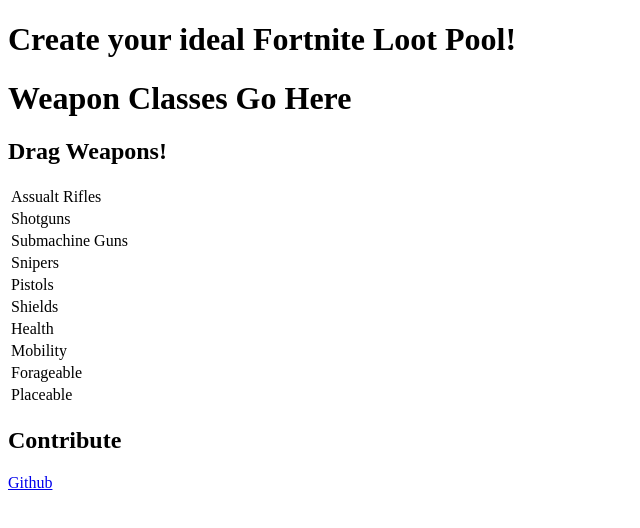
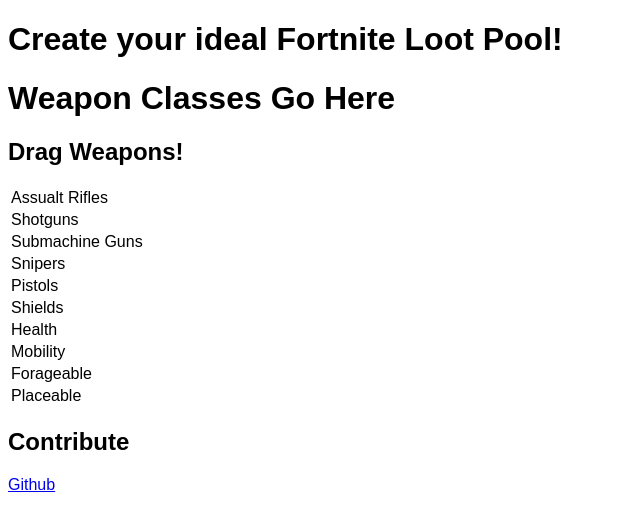
Before and after one commit to alessadroc/ideal-fortnite, a React (Vite) app: page / in a window 1280 px wide. Shown: the top 528 px of the page, without its empty margins (0-640 px from the left). Built offline with nearby package versions, Linux system fonts and the light colour scheme.

Commit message:
Updated styles slightly

```diff
--- a/src/index.css
+++ b/src/index.css
@@ -0,0 +1,15 @@
+h1 {
+  font-family: "Arial";
+}
+
+h2 {
+  font-family: "Arial";
+}
+
+a {
+  font-family:"Arial";
+}
+
+table {
+  font-family: "Arial";
+}
```
